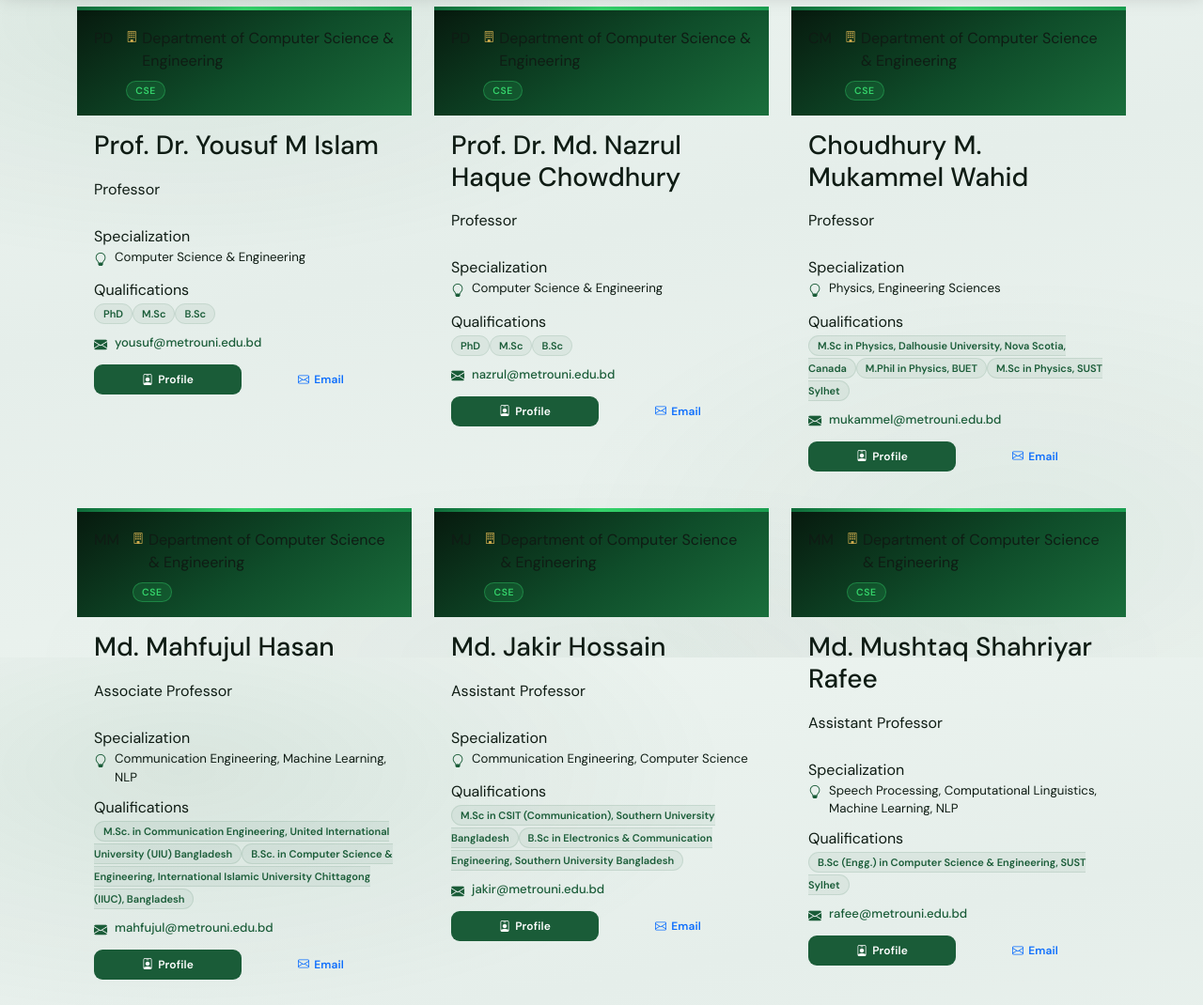
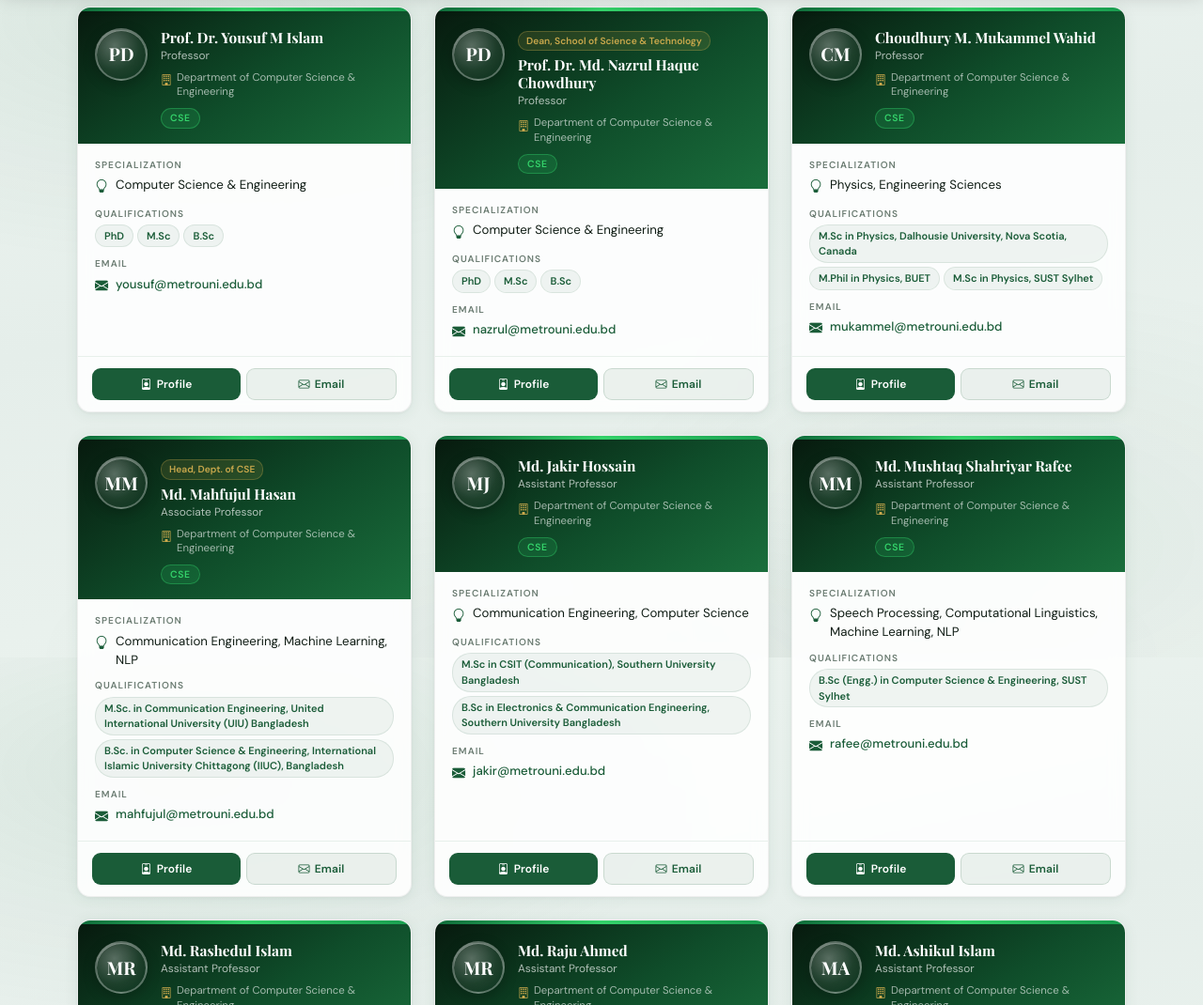
Before and after one commit to bikash-20/MU-FACULTY-DIRECTORY, a plain HTML site: page index.html in a window 1280 px wide. Shown: the part 900-1970 px from the top of the page at 94% size. Drawn offline with nearby package versions, Linux system fonts and the light colour scheme; a web font is replaced by a local one.

Commit message:
Update index.html

```diff
--- a/index.html
+++ b/index.html
@@ -1140,34 +1140,51 @@ document.addEventListener('faculty-ready', function () {
     const qualHtml = (f.qualifications||[]).map(q =>
       `<span class="qual-tag">${q}</span>`).join('');
     const emailHtml = f.email
-      ? `<div class="info-row"><i class="bi bi-envelope-fill"></i><a href="mailto:${f.email}">${f.email}</a></div>` : '';
+      ? `<div class="info-block">
+          <div class="info-label">Email</div>
+          <div class="info-row"><i class="bi bi-envelope-fill"></i><a href="mailto:${f.email}">${f.email}</a></div>
+         </div>` : '';
     const specHtml = f.specialization
-      ? `<div class="detail-block"><div class="detail-label">Specialization</div><div class="info-row"><i class="bi bi-lightbulb"></i><span>${f.specialization}</span></div></div>` : '';
+      ? `<div class="info-block">
+          <div class="info-label">Specialization</div>
+          <div class="info-row"><i class="bi bi-lightbulb"></i><span>${f.specialization}</span></div>
+         </div>` : '';
     const qualBlock = qualHtml
-      ? `<div class="detail-block"><div class="detail-label">Qualifications</div><div class="qual-tags">${qualHtml}</div></div>` : '';
+      ? `<div class="info-block">
+          <div class="info-label">Qualifications</div>
+          <div class="qual-wrap">${qualHtml}</div>
+         </div>` : '';
+    const noteHtml = f.note
+      ? `<span class="card-note">${f.note}</span>` : '';
 
     const col = document.createElement('div');
     col.className = 'col-12 col-md-6 col-lg-4';
     col.innerHTML = `
-      <div class="faculty-card ${dc}">
+      <div class="teacher-card ${dc}">
         <div class="card-accent-strip"></div>
         <div class="card-top">
-          <div class="avatar-circle"><span class="avatar-initials">${ini}</span></div>
-          <div class="card-meta">
-            <div class="dept-name-row"><i class="bi bi-building"></i><span class="dept-small">${f.departmentFull||f.department}</span></div>
+          <div class="avatar">${ini}</div>
+          <div class="card-header-info">
+            ${noteHtml}
+            <p class="card-name">${f.name}</p>
+            <p class="card-designation">${f.designation||''}</p>
+            <div class="dept-name-row">
+              <i class="bi bi-building"></i>
+              <span class="dept-full-name">${f.departmentFull||f.department}</span>
+            </div>
             <span class="dept-badge">${f.department}</span>
           </div>
         </div>
         <div class="card-body-mu">
-          <h3 class="faculty-name">${f.name}</h3>
-          <p class="faculty-desig">${f.designation||''}</p>
           ${specHtml}
           ${qualBlock}
-          ${emailHtml ? `<div class="detail-block">${emailHtml}</div>` : ''}
+          ${emailHtml}
+        </div>
+        <div class="card-footer-mu">
           <div class="card-actions">
             <button class="btn-action btn-profile"><i class="bi bi-person-badge"></i> Profile</button>
-            ${f.email ? `<a class="btn-action btn-email" href="mailto:${f.email}"><i class="bi bi-envelope"></i> Email</a>` : ''}
-            ${f.phone ? `<a class="btn-action btn-call" href="tel:${f.phone}"><i class="bi bi-telephone"></i> Call</a>` : ''}
+            ${f.email ? `<a class="btn-action btn-email-action" href="mailto:${f.email}"><i class="bi bi-envelope"></i> Email</a>` : ''}
+            ${f.phone ? `<a class="btn-action btn-call-action" href="tel:${f.phone}"><i class="bi bi-telephone"></i> Call</a>` : ''}
           </div>
         </div>
       </div>`;
```
